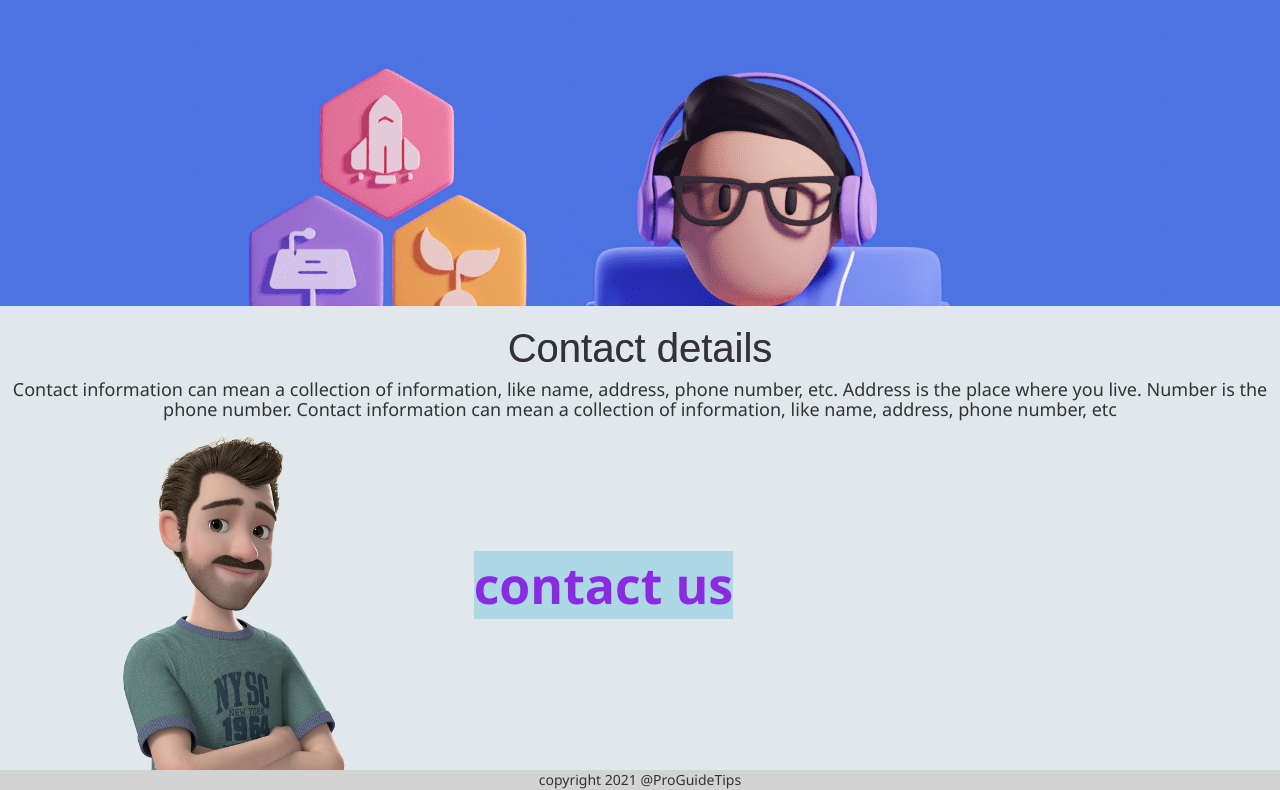
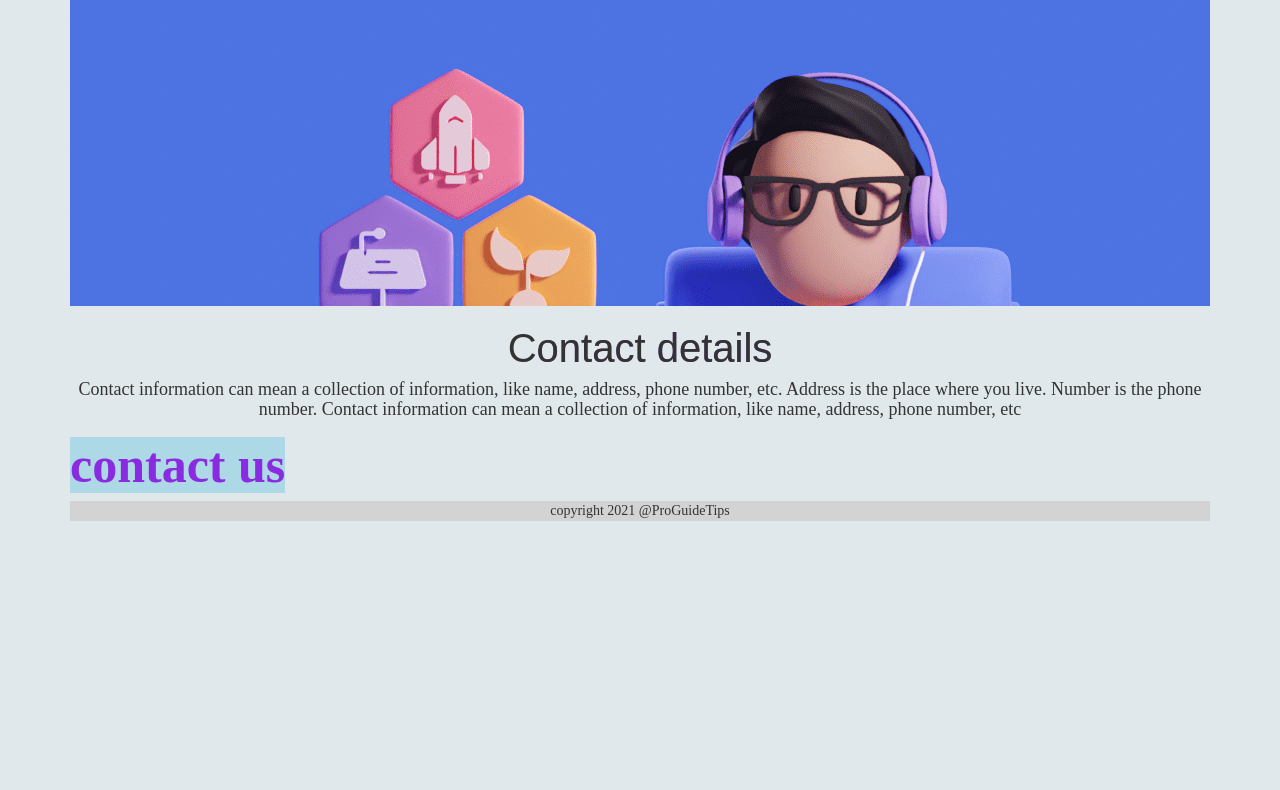
Before and after one commit to yogeshkannasj29/ProGuideTips, a plain HTML site: page index.html in a window 1280 px wide. Shown: the part 1593-2383 px from the top of the page. After the commit the page ends 2114 px from the top, so only its background shows below. Drawn offline with nearby package versions, Linux system fonts and the light colour scheme.

Commit message:
Update index.html

```diff
--- a/index.html
+++ b/index.html
@@ -10,7 +10,8 @@
   <script src="https://maxcdn.bootstrapcdn.com/bootstrap/3.4.1/js/bootstrap.min.js"></script>
 	<link rel="stylesheet" type="text/css" href="style.css">
 </head>
-<body>
+<body class="container">
+  <section>
 	<div class="chargebar"></div>
   <div class="nav">
         <input type="checkbox" id="nav-check">
@@ -100,6 +101,7 @@
   </div>
 </div>
       </div>
+      </section>
       <section id="about">
       <div class="container">
       	<div class="inverted-8 crosshair">ABOUT</div>
@@ -141,7 +143,7 @@ Your CV Portfolio bio should: Summarize your skills and establish credibility. T
           <center><h1 class="inverted-8 crosshair">Contact details</h1></center>
          <center><h4>
 Contact information can mean a collection of information, like name, address, phone number, etc. Address is the place where you live. Number is the phone number. Contact information can mean a collection of information, like name, address, phone number, etc</h4></center>
-<img class="pic1" src="pic/man.png">
+
 <b class="pic3">contact us</b>
 
         </div>
```
